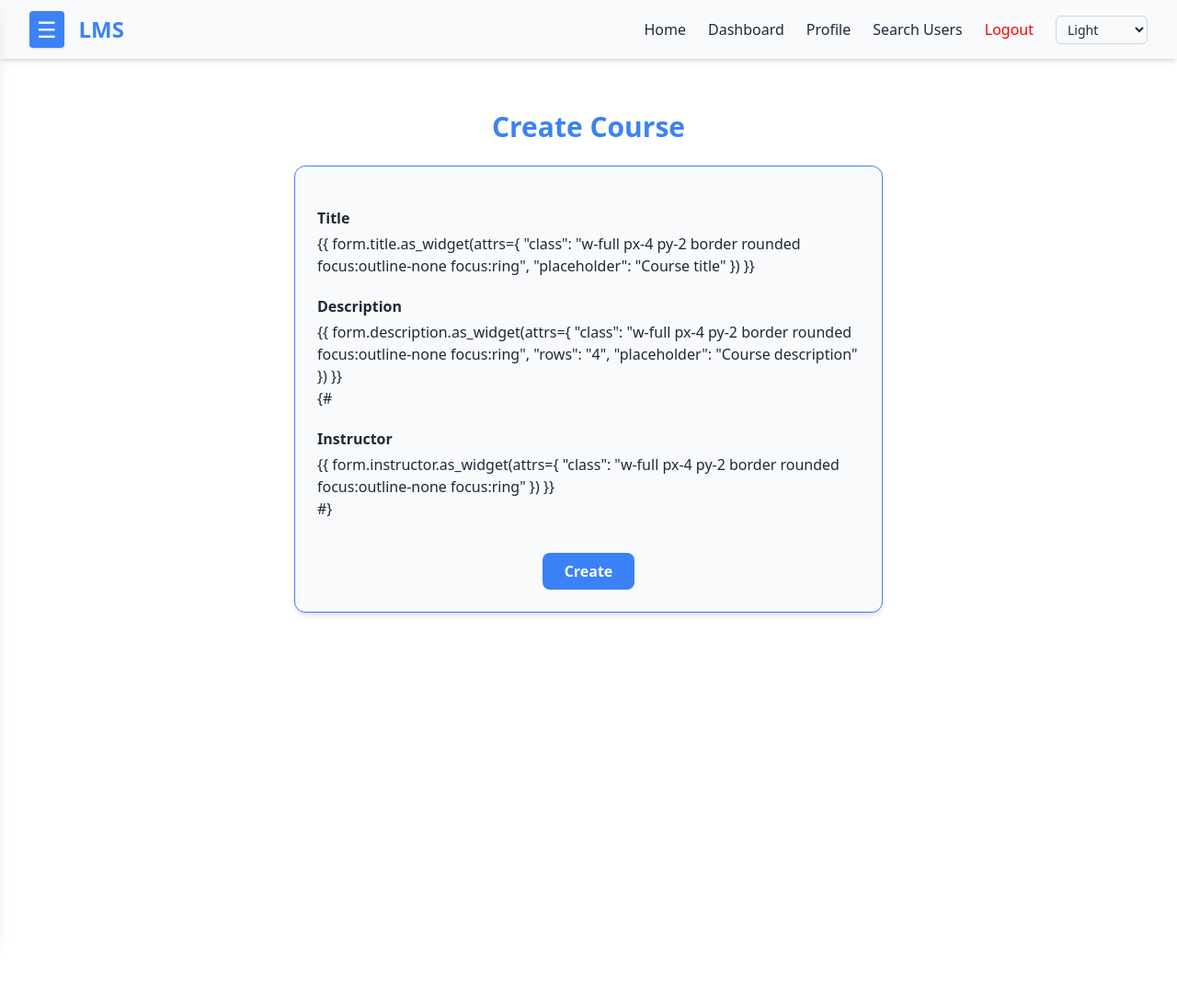
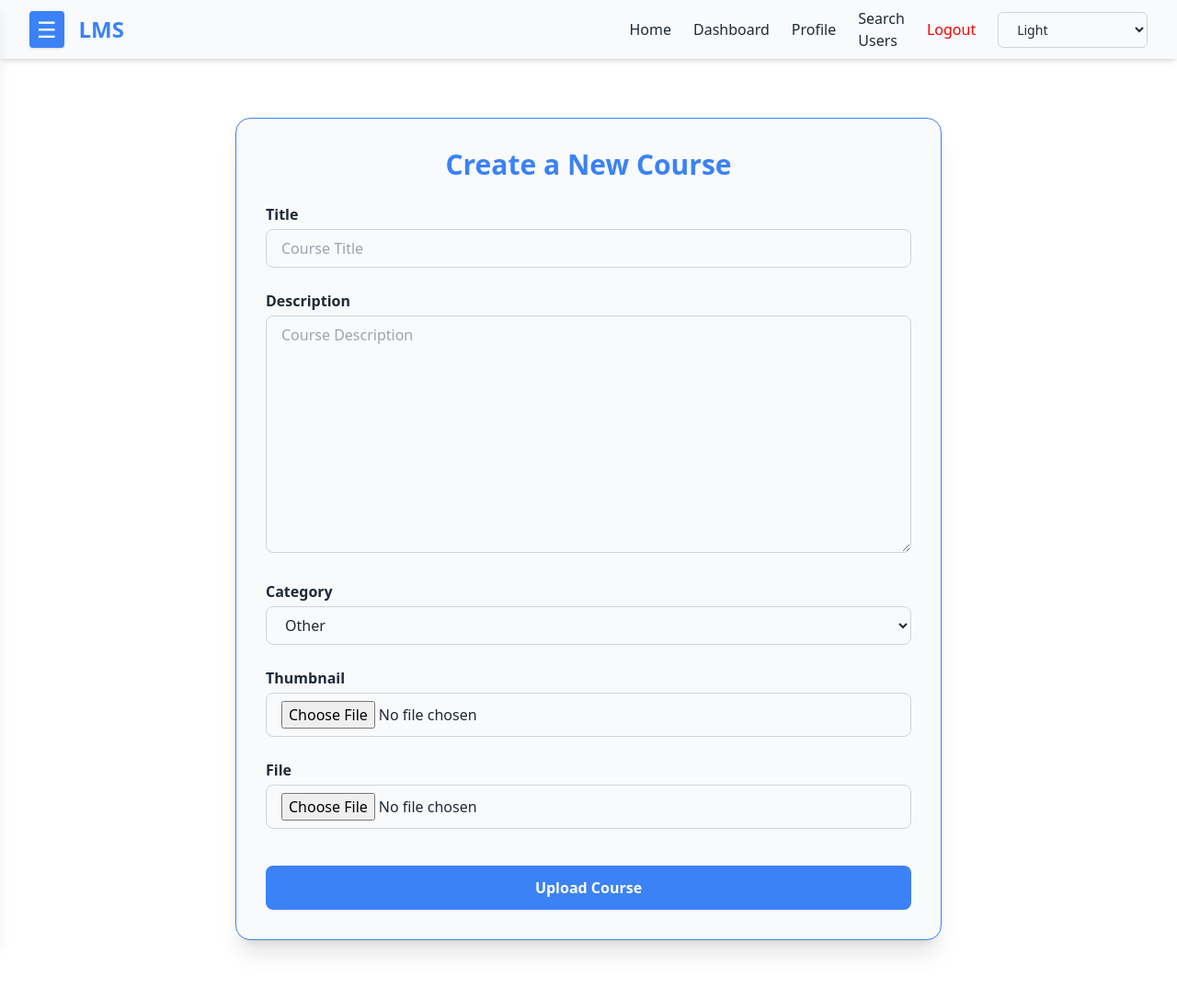
Before and after one commit to collins965/Learning-Management-System-, a Django app: page /course/create/ in a window 1280 px wide. Shown: the whole page at 92% size. Run offline with Django 5.2, Linux system fonts and the light colour scheme; the visitor is signed in with stand-in values (Sample User, id 1); some libraries are stand-ins or nearby versions.

Commit message:
Updated course form.html to handle corse creation better and also updated models.py

```diff
--- a/core/forms.py
+++ b/core/forms.py
@@ -4,7 +4,7 @@
 class CourseForm(forms.ModelForm):
     class Meta:
         model = Course
-        fields = ['title', 'description']
+        fields = ['title', 'description', 'category', 'thumbnail', 'file']
 
         widgets = {
             'title': forms.TextInput(attrs={
@@ -14,6 +14,15 @@
             'description': forms.Textarea(attrs={
                 'class': 'w-full p-2 border border-gray-300 rounded',
                 'placeholder': 'Course Description'
+            }),
+            'category': forms.Select(attrs={
+                'class': 'w-full p-2 border border-gray-300 rounded',
+            }),
+            'thumbnail': forms.ClearableFileInput(attrs={
+                'class': 'w-full p-2 border border-gray-300 rounded',
+            }),
+            'file': forms.ClearableFileInput(attrs={
+                'class': 'w-full p-2 border border-gray-300 rounded',
             }),
         }
 
--- a/core/models.py
+++ b/core/models.py
@@ -2,8 +2,20 @@
 from django.contrib.auth.models import User
 
 class Course(models.Model):
+    CATEGORY_CHOICES = [
+        ('programming', 'Programming'),
+        ('design', 'Design'),
+        ('marketing', 'Marketing'),
+        ('business', 'Business'),
+        ('other', 'Other'),
+    ]
+
     title = models.CharField(max_length=200)
     description = models.TextField()
+    category = models.CharField(max_length=50, choices=CATEGORY_CHOICES, default='other')
+    thumbnail = models.ImageField(upload_to='thumbnails/', blank=True, null=True)
+    file = models.FileField(upload_to='courses/', blank=True, null=True)
+    instructor = models.ForeignKey(User, on_delete=models.SET_NULL, null=True, blank=True)
     created_at = models.DateTimeField(auto_now_add=True)
 
     def __str__(self):
@@ -36,8 +48,9 @@
     def __str__(self):
         return f"{self.student} -> {self.course}"
 
+
 class Quiz(models.Model):
-    course = models.ForeignKey('Course', on_delete=models.CASCADE, related_name='quizzes')
+    course = models.ForeignKey(Course, on_delete=models.CASCADE, related_name='quizzes')
     title = models.CharField(max_length=255)
     description = models.TextField(blank=True)
     created_at = models.DateTimeField(auto_now_add=True)
--- a/core/templates/core/course_form.html
+++ b/core/templates/core/course_form.html
@@ -1,50 +1,91 @@
 {% extends "base.html" %}
-{% block title %}{{ form_title }} | LMS{% endblock %}
+{% load static %}
+
+{% block title %}Create a New Course{% endblock %}
 
 {% block content %}
-<div class="max-w-2xl mx-auto px-4 py-10">
-  <h1 class="text-3xl font-bold text-center mb-6" style="color: var(--accent-color);">
-    {{ form_title }}
-  </h1>
+<section class="min-h-screen py-12 px-4 bg-[var(--background-color)] transition-colors duration-300">
+  <div class="max-w-3xl mx-auto bg-[var(--card-color)] text-[var(--text-color)] p-8 rounded-2xl shadow-xl border border-[var(--accent-color)] animate-fade-in">
 
-  <form method="post" class="bg-[var(--card-color)] p-6 rounded-xl shadow-md border border-[var(--accent-color)] space-y-5">
-    {% csrf_token %}
+    <h2 class="text-3xl font-bold mb-6 text-center text-[var(--accent-color)]">Create a New Course</h2>
 
-    <!-- Form Fields -->
-    <div>
-      <label for="title" class="block mb-1 font-semibold text-[var(--text-color)]">Title</label>
-      {{ form.title.as_widget(attrs={
-        "class": "w-full px-4 py-2 border rounded focus:outline-none focus:ring",
-        "placeholder": "Course title"
-      }) }}
-    </div>
+    <form method="post" enctype="multipart/form-data" class="space-y-6">
+      {% csrf_token %}
+      {% if form.non_field_errors %}
+        <div class="bg-red-100 text-red-700 dark:bg-red-900 dark:text-red-200 p-4 rounded">
+          {{ form.non_field_errors }}
+        </div>
+      {% endif %}
 
-    <div>
-      <label for="description" class="block mb-1 font-semibold text-[var(--text-color)]">Description</label>
-      {{ form.description.as_widget(attrs={
-        "class": "w-full px-4 py-2 border rounded focus:outline-none focus:ring",
-        "rows": "4",
-        "placeholder": "Course description"
-      }) }}
-    </div>
+      {% for field in form %}
+        <div>
+          <label for="{{ field.id_for_label }}" class="block mb-1 font-semibold text-[var(--text-color)]">
+            {{ field.label }}
+          </label>
+          {{ field }}
+          {% for error in field.errors %}
+            <p class="text-sm text-red-600 dark:text-red-400 mt-1">{{ error }}</p>
+          {% endfor %}
+        </div>
+      {% endfor %}
 
-    {# Optional Instructor field (commented out unless it's part of your model/form) #}
-    {#
-    <div>
-      <label for="instructor" class="block mb-1 font-semibold text-[var(--text-color)]">Instructor</label>
-      {{ form.instructor.as_widget(attrs={
-        "class": "w-full px-4 py-2 border rounded focus:outline-none focus:ring"
-      }) }}
-    </div>
-    #}
+      <div id="thumbnail-preview" class="hidden mt-4">
+        <p class="font-medium text-sm mb-2">Preview:</p>
+        <img id="thumb-output" src="#" alt="Thumbnail Preview" class="rounded-lg w-full h-auto border border-gray-300 dark:border-gray-600" />
+      </div>
 
-    <!-- Submit Button -->
-    <div class="pt-4 text-center">
-      <button type="submit"
-              class="bg-[var(--accent-color)] hover:bg-[var(--accent-strong)] text-white px-6 py-2 rounded-lg font-semibold transition">
-        {{ button_text }}
-      </button>
-    </div>
-  </form>
-</div>
+      <div class="pt-4">
+        <button type="submit" class="w-full bg-[var(--accent-color)] hover:bg-[var(--accent-strong)] text-white py-3 rounded-lg font-semibold transition">
+          Upload Course
+        </button>
+      </div>
+    </form>
+  </div>
+</section>
+
+<!-- Animation & Theming Enhancer -->
+<style>
+  .animate-fade-in {
+    animation: fadeIn 0.5s ease-in-out both;
+  }
+  @keyframes fadeIn {
+    from { opacity: 0; transform: translateY(15px); }
+    to { opacity: 1; transform: translateY(0); }
+  }
+</style>
+
+<script>
+  document.addEventListener("DOMContentLoaded", () => {
+    // Theme-based input styling
+    document.querySelectorAll("input, select, textarea").forEach(el => {
+      el.classList.add(
+        "w-full", "px-4", "py-2", "rounded-lg", "border", "focus:outline-none", "focus:ring",
+        "bg-[var(--card-color)]", "text-[var(--text-color)]", "border-gray-300", "dark:border-gray-600",
+        "placeholder-gray-400", "dark:placeholder-gray-500", "transition"
+      );
+    });
+
+    // Thumbnail preview
+    const thumbInput = document.getElementById("id_thumbnail");
+    const thumbOutput = document.getElementById("thumb-output");
+    const previewContainer = document.getElementById("thumbnail-preview");
+
+    if (thumbInput) {
+      thumbInput.addEventListener("change", e => {
+        const file = e.target.files[0];
+        if (file && file.type.startsWith("image/")) {
+          const reader = new FileReader();
+          reader.onload = () => {
+            thumbOutput.src = reader.result;
+            previewContainer.classList.remove("hidden");
+          };
+          reader.readAsDataURL(file);
+        } else {
+          previewContainer.classList.add("hidden");
+          thumbOutput.src = "";
+        }
+      });
+    }
+  });
+</script>
 {% endblock %}
```
Also changed, not shown: core/migrations/0004_course_category_course_file_course_instructor_and_more.py (added).
